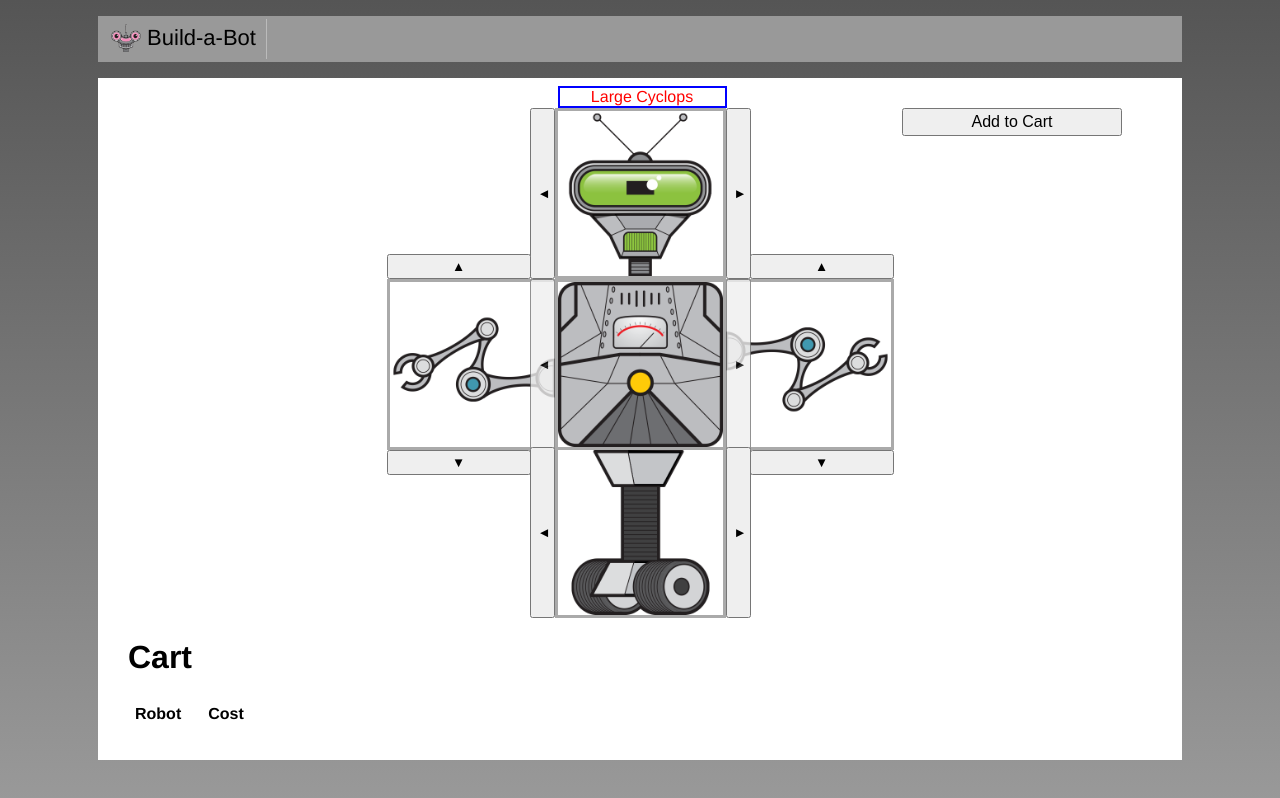
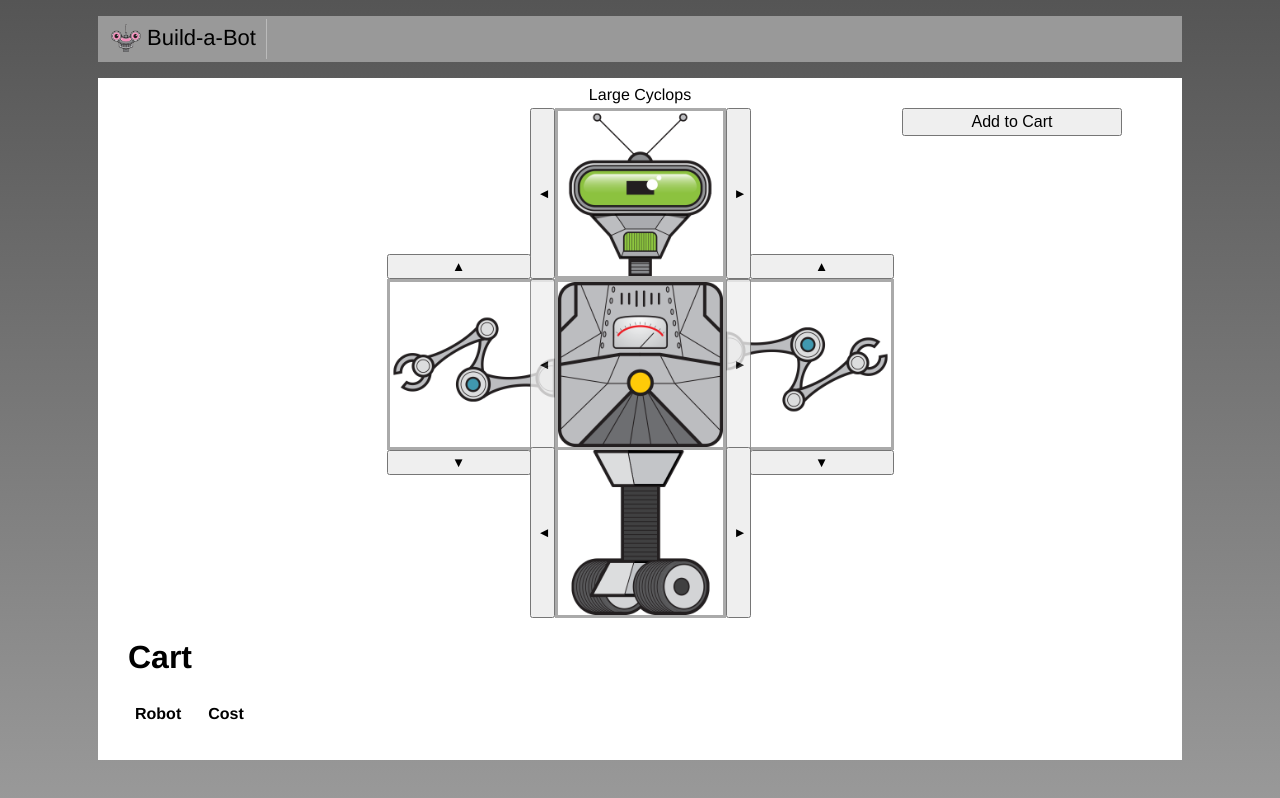
Before and after one commit to sorluc/build-a-bot, a Vue app: page / in a window 1280 px wide. Built offline with nearby package versions, Linux system fonts and the light colour scheme.

Commit message:
remove the deep css selector

```diff
--- a/src/App.vue
+++ b/src/App.vue
@@ -37,10 +37,6 @@ body{
 </style>
 
 <style scoped>
-.content >>> .robot-name {
-  color: red;
-  border: 2px solid blue;
-}
 #app {
   font-family: Avenir, Helvetica, Arial, sans-serif;
 }
```
